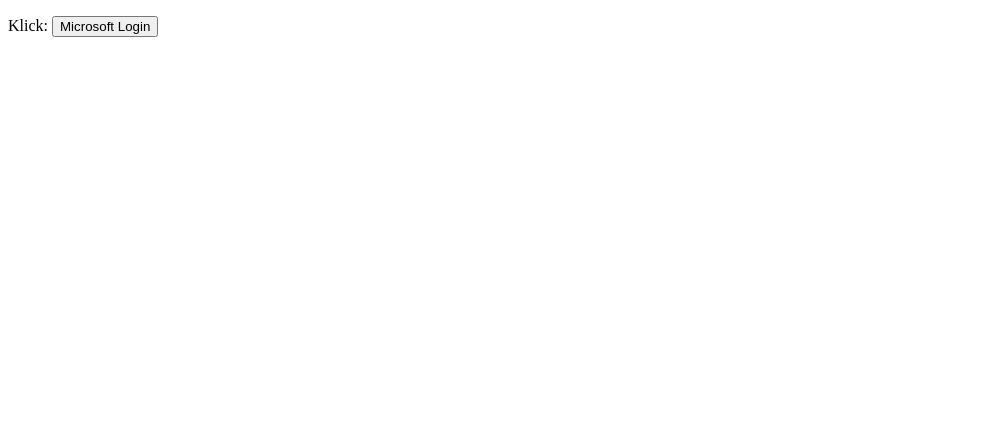
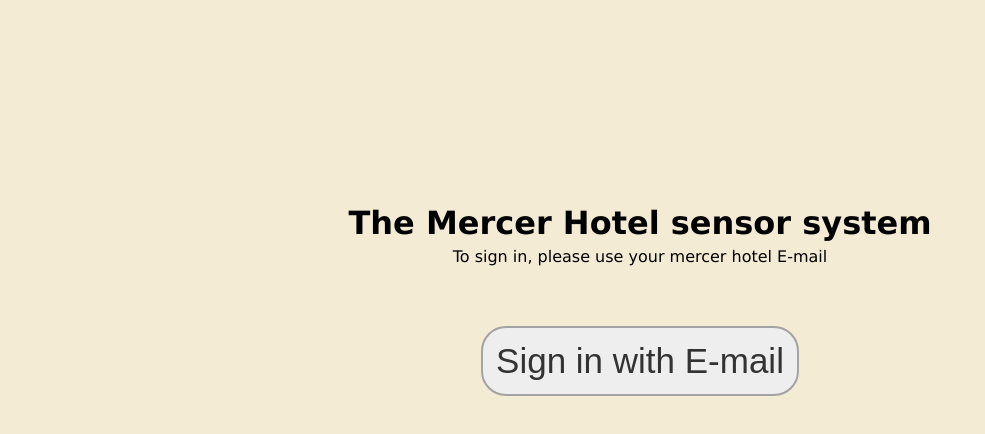
Before and after one commit to Gansmoe/The-Mercer, a React (Create React App) app in the folder The_Mercer_BackEnd/ClientApp/: page / in a window 1280 px wide. Shown: the top 434 px of the page, without its empty margins (0-985 px from the left). Built offline with nearby package versions, Linux system fonts and the light colour scheme.

Commit message:
FE: Added Adapters, home, css and handshake request

```diff
--- /dev/null
+++ b/The_Mercer_BackEnd/ClientApp/src/Adapters/Authenticate.js
@@ -0,0 +1,26 @@
+import axios from "axios"
+
+const BaseUrl = "https://localhost:5001/api"
+const BaseUrlSmartHut = "https://smarthut.azurewebsites.net/api"
+
+export const AuthenticateRequest = async () => {
+  try {
+    const { data } = await axios.get(`${BaseUrl}/user`)
+    return [data, null];
+  } catch (error) {
+    return [null, error];
+  }
+}
+
+export const HandshakeRequest = async () => {
+try {
+  const { data } = await axios.get(`${BaseUrlSmartHut}/negotiate`, {
+    headers: {
+      'X-MS-SIGNALR-USERID': localStorage.getItem("Mail")
+    }
+  });
+  return [data, null];
+} catch (error) {
+
+}
+}
--- a/The_Mercer_BackEnd/ClientApp/src/App.js
+++ b/The_Mercer_BackEnd/ClientApp/src/App.js
@@ -1,20 +1,44 @@
 import React from 'react'
-import { useNavigate } from "react-router-dom";
 import {
-  BrowserRouter,
+  BrowserRouter as Router,
   Routes,
   Route,
 } from "react-router-dom";
 import Login from './components/Login';
+import Home from './components/Pages/Home';
+import { useState, useEffect } from 'react';
+
 
 const App = () => {
+  const [token, setToken] = useState("");
+
+  useEffect(() => {
+    const getToken = localStorage.getItem("AuthenticateToken");
+    if (getToken !== null) {
+      setToken(getToken);
+    }
+
+  }, []);
+
+  const AuthenticateUser = async (data) => {
+    console.log(data);
+    localStorage.setItem("AuthenticateToken", data[0].jwt);
+    localStorage.setItem("Mail", data[0].email);
+    localStorage.setItem("Name", data[0].name);
+  }
 
   return (
-    <BrowserRouter>
-      <Routes>
-        <Route path="" element={<Login />} />
-      </Routes>
-    </BrowserRouter>
+    <div className='App'>
+      {(token !== "") ? (
+        <Router>
+          <Routes>
+            <Route path="" element={<Home />} />
+          </Routes>
+        </Router>
+      ) : (
+        <Login AuthenticateUser={AuthenticateUser} />
+      )}
+    </div>
   )
 }
 
--- a/The_Mercer_BackEnd/ClientApp/src/components/Login.jsx
+++ b/The_Mercer_BackEnd/ClientApp/src/components/Login.jsx
@@ -1,25 +1,36 @@
 import React from 'react'
-import { useNavigate } from "react-router-dom";
-import axios from 'axios';
+import { useState } from 'react';
+import { AuthenticateRequest } from '../Adapters/Authenticate';
+import { HandshakeRequest } from '../Adapters/Authenticate';
 
-const Login = () => {
-    let navigate = useNavigate();
+const Login = ({ AuthenticateUser }) => {
 
-    const testFunction = async () => {
-      const { data } = await axios.get('https://localhost:5001/api/User', {
-        method: 'GET',
-        headers: {
-            'Content-Type': 'application/x-www-form-urlencoded',
-            'Access-Control-Allow-Origin': '*'
-        }
-      })
-      console.log(data);
-      return data;
+  const submitHandler = async () => {
+    const requestData = await AuthenticateRequest();
+    AuthenticateUser(requestData);
+
+    if (requestData.status = 200) {
+      const handsakeRes = await HandshakeRequest();
+      console.log(handsakeRes);
+      localStorage.setItem("SmartHutToken", handsakeRes[0].accessToken);
+      localStorage.setItem("SmartHutUrl", handsakeRes[0].url);
+    } else {
+      alert("Couldn't log in. Check that your E-mail adress is correct, otherwise contact IT-department")
     }
+  }
 
   return (
-    <div>
-        <p>Klick: <button onClick={() => testFunction()}>Microsoft Login</button></p>
+
+    <div className='container'>
+      <div className='login-info'>
+        <h1>The Mercer Hotel sensor system</h1>
+        <p>To sign in, please use your mercer hotel E-mail</p>
+      </div>
+      <div className='login-container'>
+        <form onSubmit={submitHandler}>
+          <input className='login-btn' type="submit" value="Sign in with E-mail" />
+        </form>
+      </div>
     </div>
   )
 }
--- /dev/null
+++ b/The_Mercer_BackEnd/ClientApp/src/components/Pages/Home.jsx
@@ -0,0 +1,10 @@
+import React from 'react'
+
+const Home = () => {
+
+  return (
+    <div>Home</div>
+  )
+}
+
+export default Home
--- a/The_Mercer_BackEnd/ClientApp/src/index.css
+++ b/The_Mercer_BackEnd/ClientApp/src/index.css
@@ -0,0 +1,53 @@
+* {
+    margin: 0;
+    padding: 0;
+    box-sizing: border-box;
+    background-color: #f4ebd4;
+}
+
+.body {
+    font-family:Verdana, Geneva, Tahoma, sans-serif;
+}
+
+.container {
+    width: auto;
+    height: 500px;
+    margin: 50px;
+    display: flex;
+    justify-content: center;
+    align-items: center;
+    font-family:Verdana, Geneva, Tahoma, sans-serif;
+    flex-direction: column;
+
+}
+
+.login-container {
+    margin: 30px;
+    width: auto;
+    height: auto;
+    border-radius: 50%;
+}
+
+.login-btn {
+    border: 2px solid rgb(163, 163, 163);
+    border-radius: 25px;
+    font-size: 35px;
+    background-color: #eee;
+    color: #333;
+    cursor: pointer;
+    padding: 13px;
+
+}
+.login-btn:hover {
+    transform: scale(1.1);
+    background-color: rgb(180, 180, 180);
+}
+
+.login-info {
+    margin: 30px;
+}
+
+.login-info p {
+    text-align: center;
+    padding-top: 5px;
+}
```
